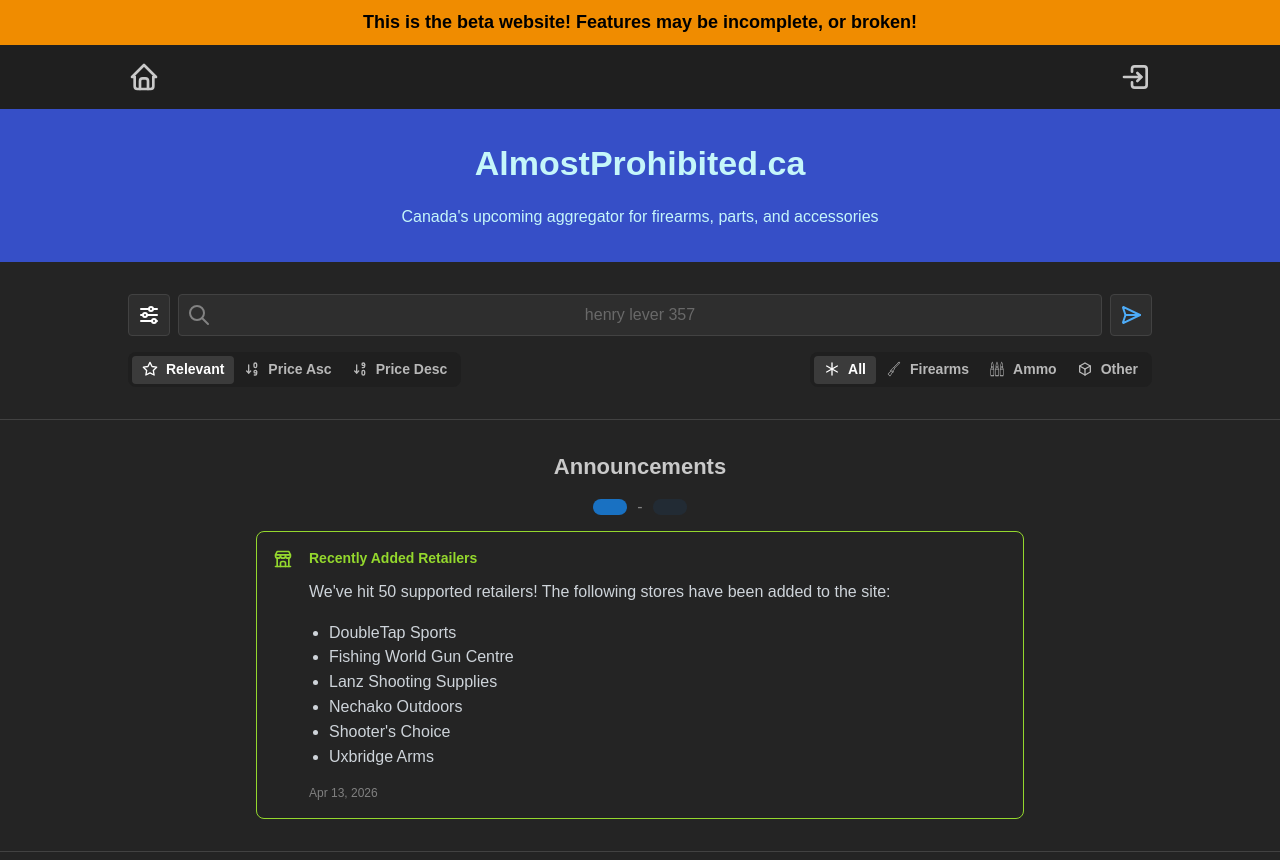
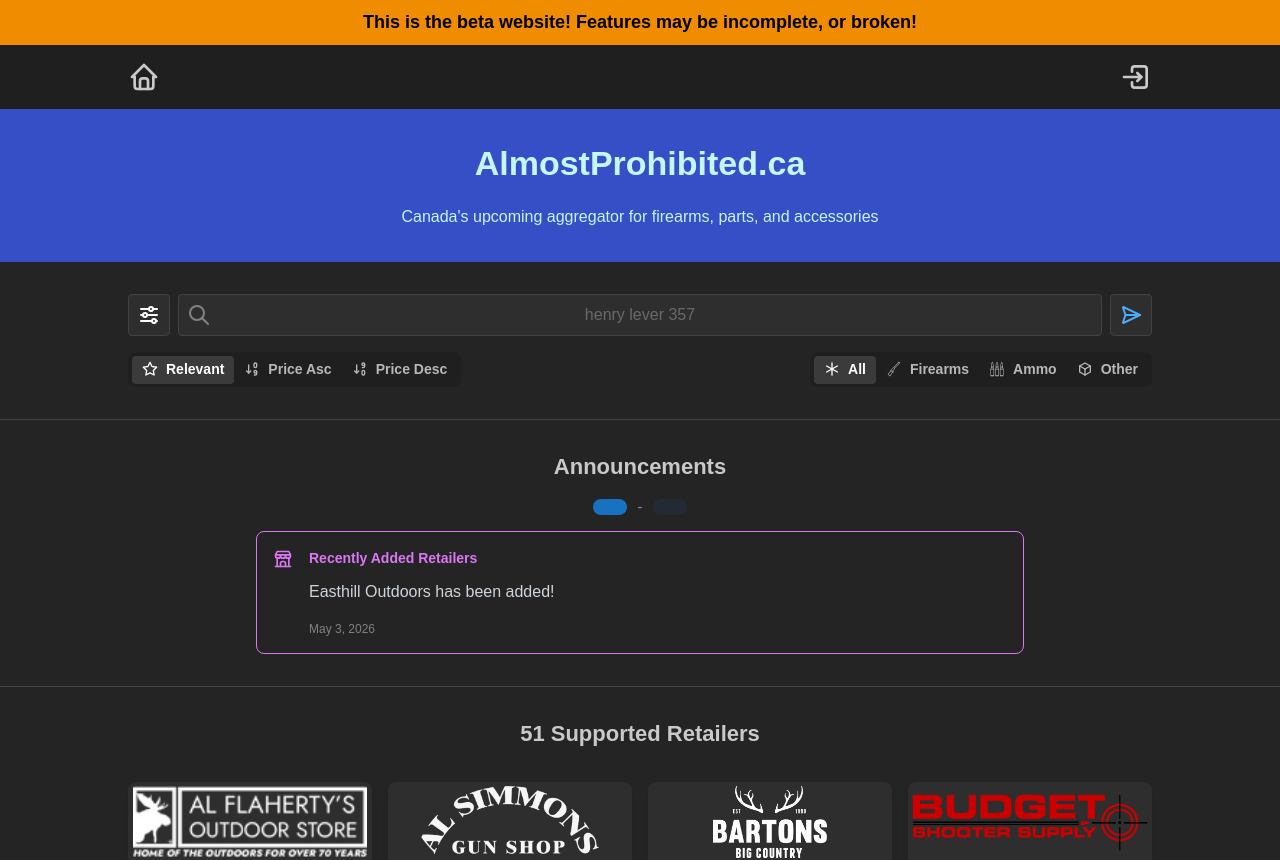
Before and after one commit to almostprohibited/frontend, a React (Vite) app: page / in a window 1280 px wide. Shown: the top 860 px of the page. Built offline with nearby package versions, Linux system fonts and the light colour scheme.

Commit message:
Added EasthillOutdoors

```diff
--- a/src/pages/home/components/activeAnnouncements.tsx
+++ b/src/pages/home/components/activeAnnouncements.tsx
@@ -34,24 +34,12 @@
 			content: () => {
 				return (
 					<Stack>
-						<Text>
-							{
-								"We've hit 50 supported retailers! The following stores have been added to the site:"
-							}
-						</Text>
-						<List>
-							<ListItem>DoubleTap Sports</ListItem>
-							<ListItem>Fishing World Gun Centre</ListItem>
-							<ListItem>Lanz Shooting Supplies</ListItem>
-							<ListItem>Nechako Outdoors</ListItem>
-							<ListItem>Shooter's Choice</ListItem>
-							<ListItem>Uxbridge Arms</ListItem>
-						</List>
+						<Text>Easthill Outdoors has been added!</Text>
 					</Stack>
 				);
 			},
-			date: 'Apr 13, 2026',
-			colour: theme.colors.lime[5],
+			date: 'May 3, 2026',
+			colour: theme.colors.grape[4],
 			icon: <IconBuildingStore size="2rem" />,
 			shouldDisplay: () => true,
 		},
--- a/src/utils/retailerConstants.tsx
+++ b/src/utils/retailerConstants.tsx
@@ -537,6 +537,16 @@
 		'#cccccc',
 	);
 
+	static readonly EasthillOutdoors = new Retailer(
+		'Easthill Outdoors',
+		'EasthillOutdoors',
+		'https://www.easthilloutdoors.com/',
+		'/retailers/easthill.png',
+		'#414141',
+		RetailerLocation.Ontario,
+		'#fdb813',
+	);
+
 	private constructor(
 		private readonly key: string,
 		// eslint-disable-next-line @typescript-eslint/no-explicit-any
```
Also changed, not shown: public/retailers/easthill.png (added).
